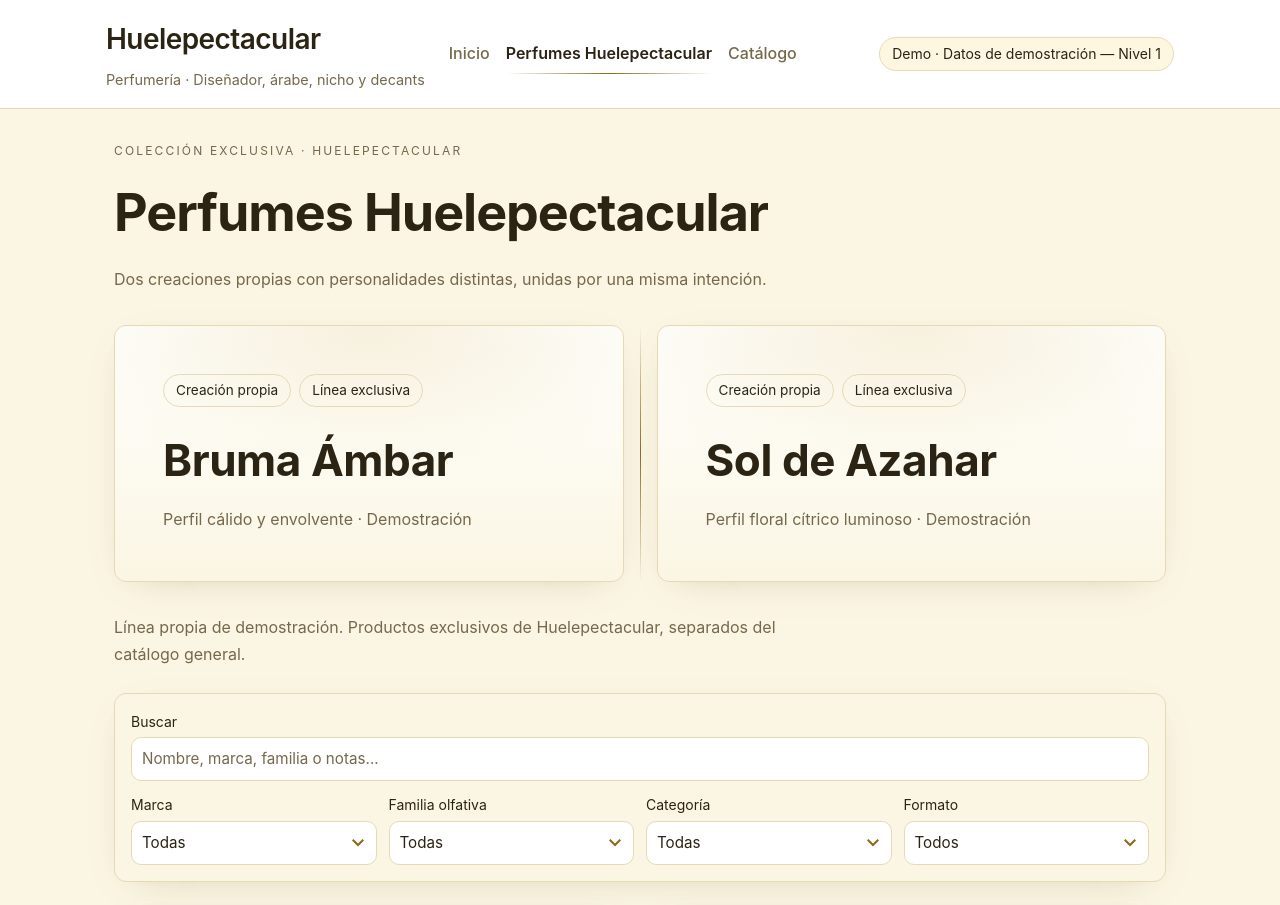
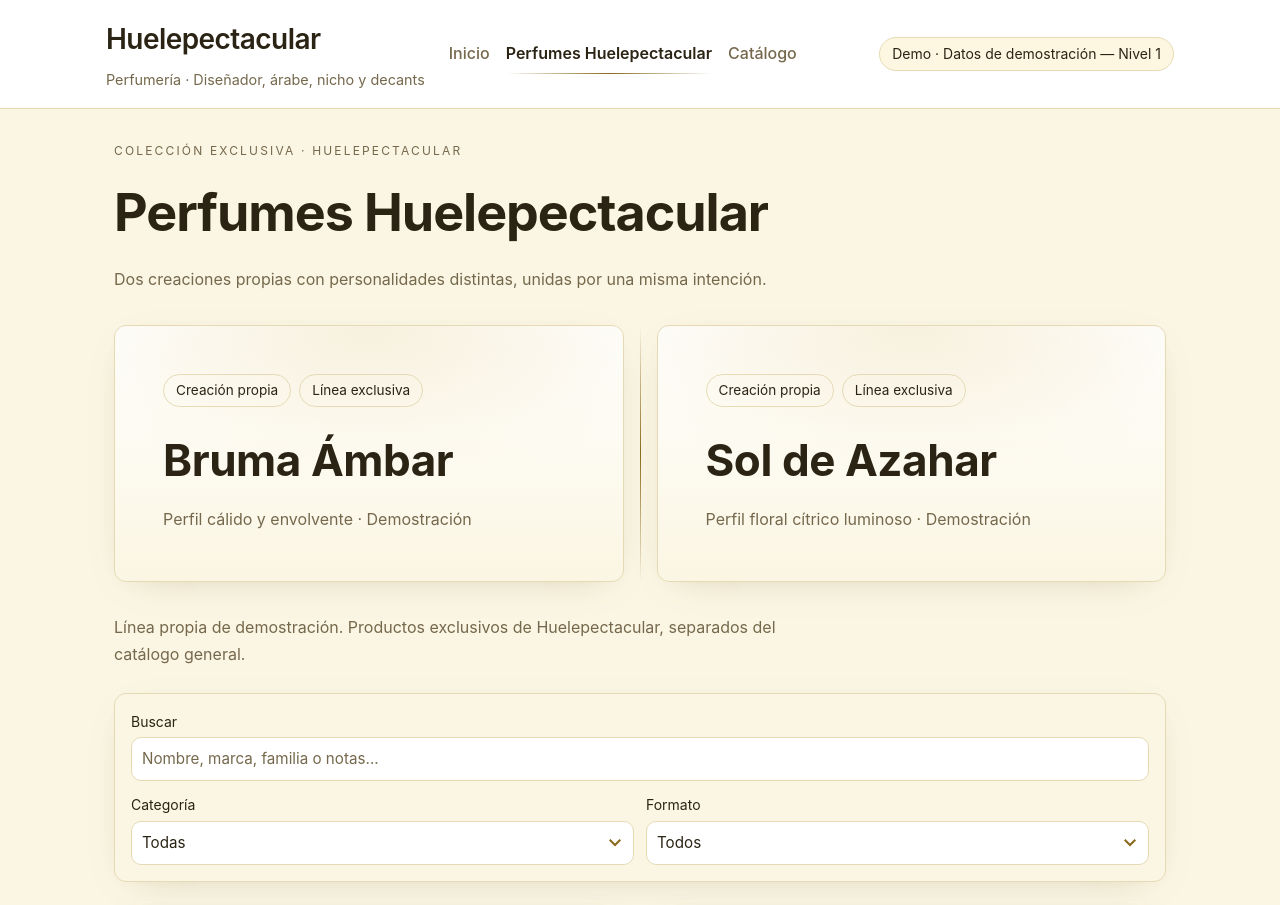
Before and after one commit to aissaack/Perfumeria-HP, a React (Vite) app in the folder apps/web/: page /perfumes-huelepectacular in a window 1280 px wide. Shown: the top 905 px of the page. Built offline with nearby package versions, Linux system fonts and the light colour scheme.

Commit message:
feat: adaptar filtros a cada seccion

```diff
--- a/apps/web/src/App.tsx
+++ b/apps/web/src/App.tsx
@@ -8,8 +8,8 @@ function App() {
     <BrowserRouter>
       <Routes>
         <Route path="/" element={<HomePage />} />
-        <Route path="/perfumes-huelepectacular" element={<CatalogPage section="own" title="Perfumes Huelepectacular" description="Línea propia de demostración. Productos exclusivos de Huelepectacular, separados del catálogo general." />} />
-        <Route path="/catalogo" element={<CatalogPage section="general" title="Catálogo" />} />
+        <Route path="/perfumes-huelepectacular" element={<CatalogPage key="own" section="own" title="Perfumes Huelepectacular" description="Línea propia de demostración. Productos exclusivos de Huelepectacular, separados del catálogo general." />} />
+        <Route path="/catalogo" element={<CatalogPage key="general" section="general" title="Catálogo" />} />
       </Routes>
     </BrowserRouter>
   );
--- a/apps/web/src/pages/CatalogPage.css
+++ b/apps/web/src/pages/CatalogPage.css
@@ -281,6 +281,9 @@
   .catalog-page__filter-row--grid {
     grid-template-columns: repeat(4, minmax(0, 1fr));
   }
+  .catalog-page__filter-row--own {
+    grid-template-columns: repeat(2, minmax(0, 1fr));
+  }
   .own-hero__grid {
     grid-template-columns: 1fr auto 1fr;
   }
--- a/apps/web/src/pages/CatalogPage.tsx
+++ b/apps/web/src/pages/CatalogPage.tsx
@@ -46,8 +46,8 @@ export function CatalogPage({ section = 'general', title, description }: Catalog
     return {
       ...DEFAULT_FILTERS,
       query,
-      brandId: brandId && brandId.trim() ? brandId : null,
-      family: family && family.trim() ? family : null,
+      brandId: section === 'general' && brandId && brandId.trim() ? brandId : null,
+      family: section === 'general' && family && family.trim() ? family : null,
       category: category === 'masculine' || category === 'feminine' || category === 'unisex' ? category : 'all',
       format: format === 'bottle' || format === 'decant' || format === 'all' ? format : 'all',
     };
@@ -184,7 +184,9 @@ export function CatalogPage({ section = 'general', title, description }: Catalog
             </label>
           </div>
 
-          <div className="catalog-page__filter-row catalog-page__filter-row--grid">
+          <div className={`catalog-page__filter-row catalog-page__filter-row--grid${section === 'own' ? ' catalog-page__filter-row--own' : ''}`}>
+            {section === 'general' && (
+              <>
                 <label className="catalog-page__field">
                   <span className="catalog-page__field-label">Marca</span>
                   <select
@@ -220,6 +222,8 @@ export function CatalogPage({ section = 'general', title, description }: Catalog
                     ))}
                   </select>
                 </label>
+              </>
+            )}
 
             <label className="catalog-page__field">
               <span className="catalog-page__field-label">Categoría</span>
```
Lines whose indentation alone changed are shown as unchanged.
